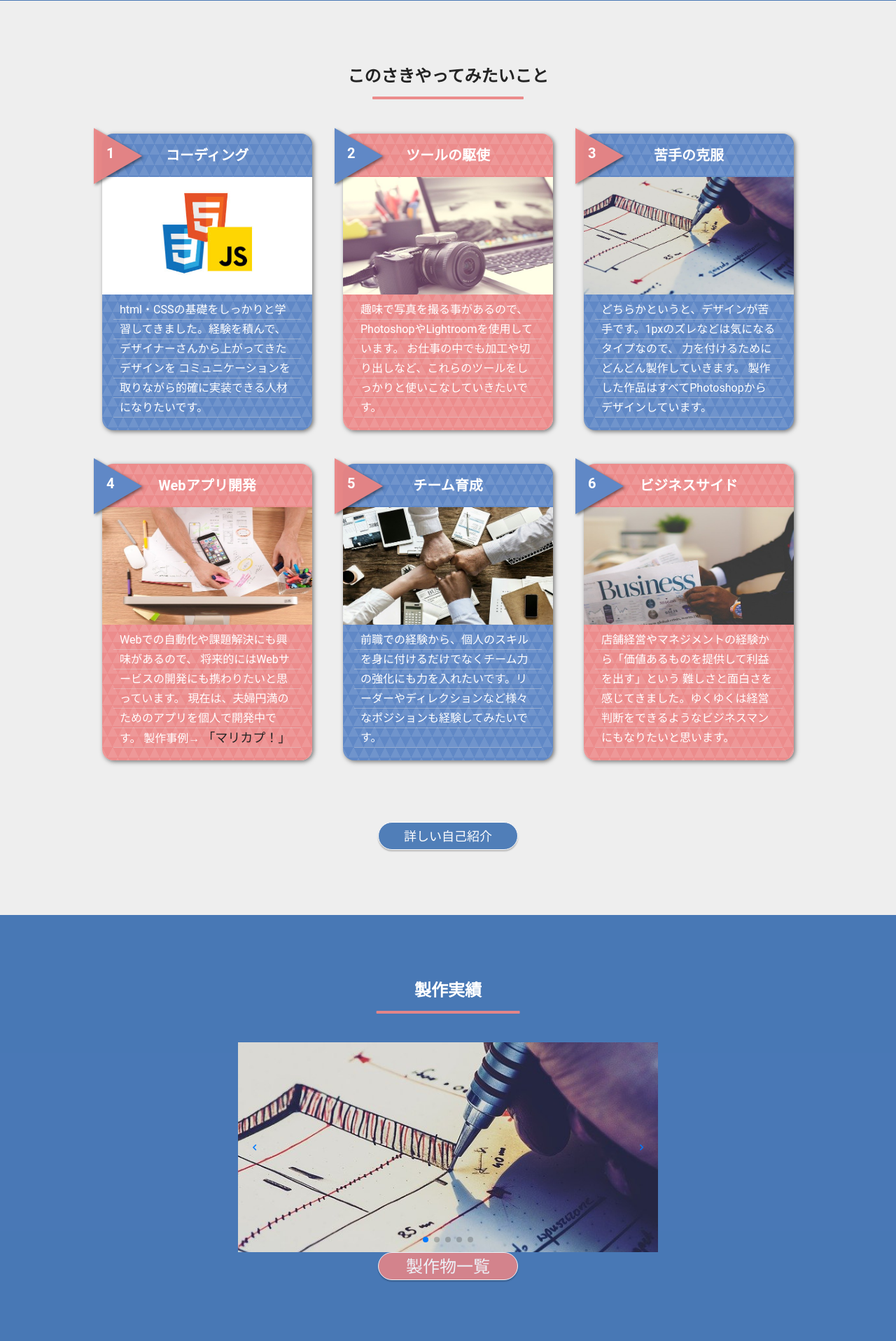
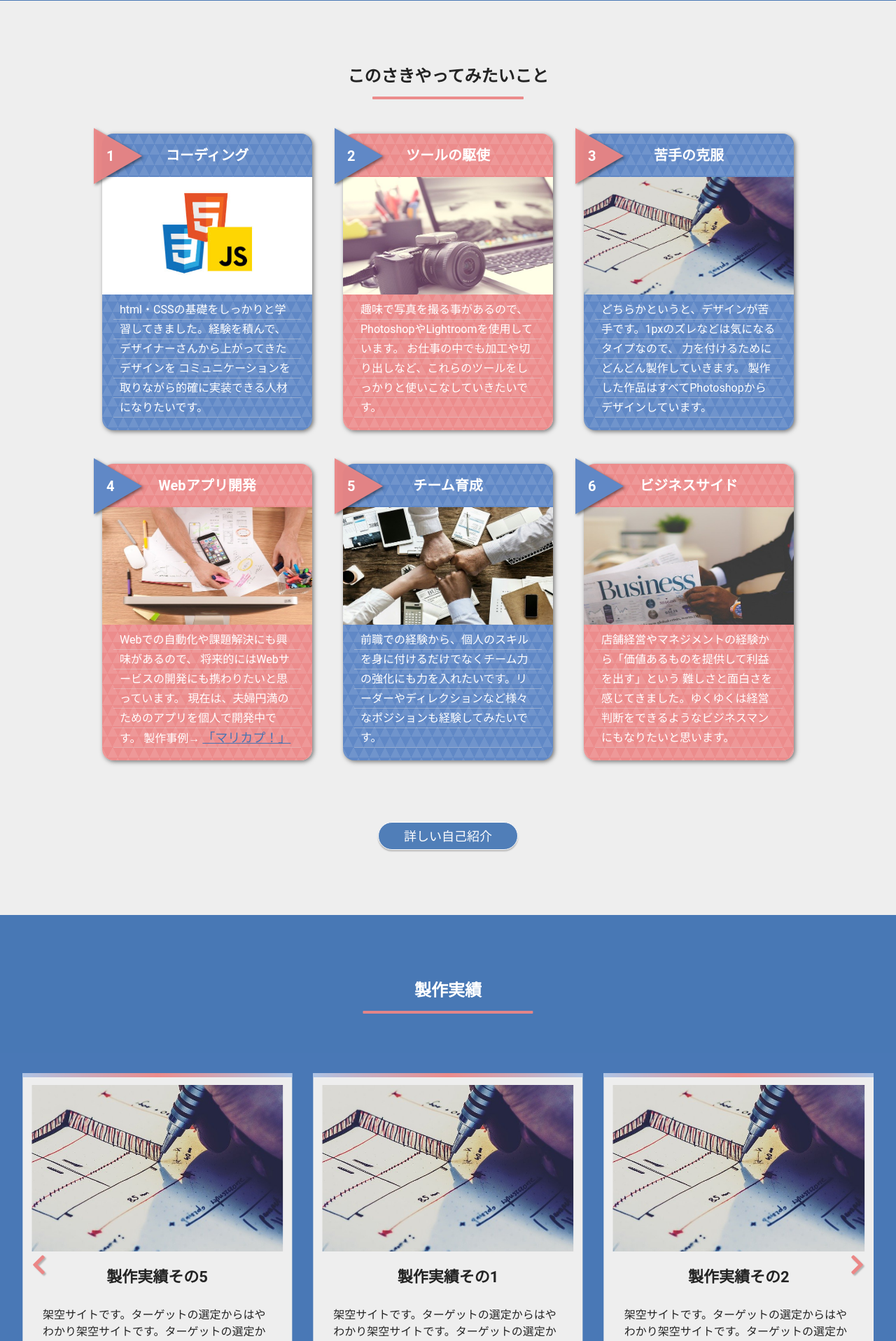
Before and after one commit to gawgaw-2020/profile, a PHP site: page / in a window 1280 px wide. Shown: the part 1289-3206 px from the top of the page at 70% size. Run offline with PHP 8.4, Linux system fonts and the light colour scheme; some libraries are stand-ins or nearby versions; some web fonts are replaced.

Commit message:
フロントページ完成

```diff
--- a/css/style.css
+++ b/css/style.css
@@ -512,7 +517,7 @@ want
 
 .want .want-wrap .section-inner .want-list li .card-title span {
   position: absolute;
-  top: 13px;
+  top: 17px;
   left: 6px;
 }
 
@@ -549,6 +554,17 @@ want
   line-height: 2.8rem;
 }
 
+.want .want-wrap .section-inner .want-list li .text-wrap .card-text a {
+  color: rgba(64, 114, 179, 0.95);
+  text-decoration: underline;
+  -webkit-transition: 0.3s;
+  transition: 0.3s;
+}
+
+.want .want-wrap .section-inner .want-list li .text-wrap .card-text a:hover {
+  color: rgba(0, 0, 255, 0.8);
+}
+
 @media screen and (min-width: 768px) {
   .want .want-wrap .section-inner .want-list {
     display: -webkit-box;
@@ -585,14 +601,16 @@ works
 }
 
 .works .works-wrap .section-inner {
-  width: 80%;
+  width: 95%;
+  max-width: 1440px;
+  position: relative;
 }
 
 .works .works-wrap .section-inner .section-title {
   font-size: 2.4rem;
   color: #fff;
   position: relative;
-  margin-bottom: 5.6rem;
+  margin-bottom: 10rem;
 }
 
 .works .works-wrap .section-inner .section-title:before {
@@ -609,16 +627,69 @@ works
   border-radius: 1px;
 }
 
-.works .works-wrap .section-inner .p-grid__list {
-  width: 600px;
-  height: 300px;
+.works .works-wrap .section-inner .swiper-container.p-grid__list {
+  position: relative;
+  margin-bottom: 10rem;
+}
+
+.works .works-wrap .section-inner .swiper-container.p-grid__list .swiper-wrapper .p-grid__list-item {
+  background-color: #eee;
+  padding: 1.4rem 1rem 5rem;
+  -o-border-image: linear-gradient(90deg, #AEC4E5, rgba(235, 134, 134, 0.95), #AEC4E5) 1/6px 0 6px;
+     border-image: -webkit-gradient(linear, left top, right top, from(#AEC4E5), color-stop(rgba(235, 134, 134, 0.95)), to(#AEC4E5)) 1/6px 0 6px;
+     border-image: linear-gradient(90deg, #AEC4E5, rgba(235, 134, 134, 0.95), #AEC4E5) 1/6px 0 6px;
+  border-style: solid;
+}
+
+.works .works-wrap .section-inner .swiper-container.p-grid__list .swiper-wrapper .p-grid__list-item a {
+  color: #242424;
+}
+
+.works .works-wrap .section-inner .swiper-container.p-grid__list .swiper-wrapper .p-grid__list-item a p.card-pic {
+  margin-bottom: 1rem;
+  overflow: hidden;
+}
+
+.works .works-wrap .section-inner .swiper-container.p-grid__list .swiper-wrapper .p-grid__list-item a h3 {
+  font-size: 2.2rem;
+  padding: 1rem;
+}
+
+.works .works-wrap .section-inner .swiper-container.p-grid__list .swiper-wrapper .p-grid__list-item a .card-text {
+  text-align: left;
+  padding: 1.6rem;
+  font-size: 1.6rem;
+}
+
+.works .works-wrap .section-inner .swiper-container.p-grid__list .swiper-button-prev, .works .works-wrap .section-inner .swiper-container.p-grid__list .swiper-button-next {
+  top: 55%;
+  color: #EB8686;
+  font-size: 3.2rem;
+  text-shadow: 2px 2px 2px rgba(0, 0, 0, 0.25);
+}
+
+.works .works-wrap .section-inner .btn-works {
+  font-size: 1.8em;
+  background: rgba(235, 134, 134, 0.95);
+  border: 1px solid #fff;
+  color: #fff;
+}
+
+.works .works-wrap .section-inner .btn-works:hover {
+  opacity: 0.8;
+  color: rgba(235, 134, 134, 0.95);
+  background-color: #fff;
+  border: 2px solid rgba(235, 134, 134, 0.95);
+  -webkit-box-shadow: 0 4px 4px rgba(0, 0, 0, 0.25);
+          box-shadow: 0 4px 4px rgba(0, 0, 0, 0.25);
+  top: -2px;
 }
 
 /*-------------------------------------------------------------------------------------------------
 
 contact
 
---------------------------------------------------------------------------------------------------*/
+-------------------------------------------------------------------------------------------------*/
 .contact .contact-wrap {
   text-align: center;
   padding: 9rem 0;
--- a/index.html
+++ b/index.html
@@ -94,7 +94,7 @@
   <main>
     <section>
       <div class="p-grid__view-first">
-        <video src="img/first-view.mp4" autoplay muted loop></video>
+        <video src="img/first-view.mp4" autoplay muted loop playsinline poster="img/fv-ready.png"></video>
         <div class="view-first-contents">
           <h2>
             <span>t</span>akuya <span>o</span>gawa
@@ -264,7 +264,7 @@
       <div class="contact-wrap">
         <div class="section-inner">
           <h2 class="section-title">各種お問い合わせ</h2>
-          <p>メールでのお問い合わせ・お仕事のご相談は下記のリンクよりお送りください。<br>HP製作や採用に関するお問い合わせなど、ご相談お待ちしております。<br>※返信に時間を要する場合がございます。何卒ご了承ください。</p>
+          <p>メールでのお問い合わせ・掲載物についてのご質問は下記のリンクよりお送りください。<br>就職活動中のため、現在はHP製作などは承っておりません。ご了承ください。<br>※1日以内のご連絡を心がけておりますが、場合によっては返信に時間を要する場合がございます。</p>
           <a class="p-btn-round btn-contact" role="button"  href="http://google.com">お問い合わせ</a>
         </div>
       </div>
--- a/style.scss
+++ b/style.scss
@@ -472,7 +471,7 @@ want
             position: relative;
             span {
               position: absolute;
-              top: 13px;
+              top: 17px;
               left: 6px;
             }
             &:before {
@@ -501,6 +500,14 @@ want
               background: linear-gradient(transparent 0, transparent 97%, #ddd 100%);
               background-size: 100% 2.8rem;
               line-height: 2.8rem;
+              a {
+                color: $baseBlue;
+                text-decoration: underline;
+                transition: 0.3s;
+                &:hover {
+                  color: rgba(0, 0, 255, 0.8);
+                }
+              }
             }
           }
         }
@@ -532,29 +540,67 @@ works
   .works-wrap {
     padding: 9rem 0;
     .section-inner {
-      width: 80%;
+      width: 95%;
+      max-width: 1440px;
+      position: relative;
       .section-title {
         @include sectionTitle(#fff);
-        margin-bottom: 5.6rem;
+        margin-bottom: 10rem;
         &:before {
           @include sectionTitleModule($pink);
         }
       }
-      .p-grid__list {
-        width: 600px;
-        height: 300px;
+      .swiper-container.p-grid__list {
+        position: relative;
+        margin-bottom: 10rem;
+        .swiper-wrapper {
+          .p-grid__list-item {
+            background-color: #eee;
+            padding: 1.4rem 1rem 5rem;
+            border-image: linear-gradient(90deg,#AEC4E5,$pink,#AEC4E5) 1/6px 0 6px;
+            border-style: solid;
+            a {
+              color: $textBlack;
+              p.card-pic {
+                margin-bottom: 1rem;
+                overflow: hidden;
+              }
+              h3 {
+                font-size: 2.2rem;
+                padding: 1rem;
+              }
+              .card-text {
+                text-align: left;
+                padding: 1.6rem;
+                font-size: 1.6rem;
+              }
+            }
+          }
+        }
+        .swiper-button-prev,.swiper-button-next {
+          top: 55%;
+          color: #EB8686;
+          font-size: 3.2rem;
+          text-shadow: 2px 2px 2px rgba(0, 0, 0, 0.25);
+        }
+      }
+      .btn-works {
+        font-size: 1.8em;
+        @include btnColor($pink, #fff, #fff);
+        &:hover {
+          @include btnHover($pink, #fff, $pink)
+        }
       }
     }
   }
 }
 
-
-
 /*-------------------------------------------------------------------------------------------------
 
 contact
 
---------------------------------------------------------------------------------------------------*/
+-------------------------------------------------------------------------------------------------*/
+
 .contact {
   .contact-wrap {
     text-align: center;
```
Also changed, not shown: other parts of css/style.css (+30 -19 lines), other parts of style.scss (+24 -24 lines), js/swiper.js (+20 -3 lines), img/fv-ready.png (added), 2 other files.
